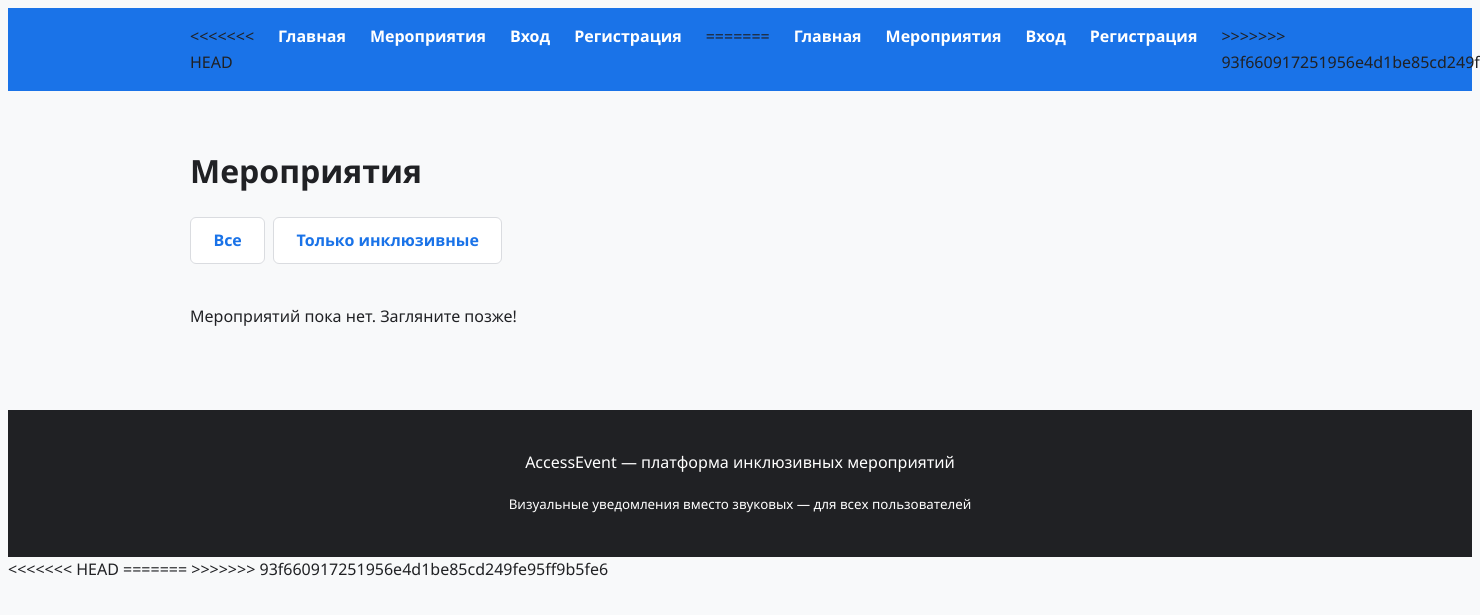
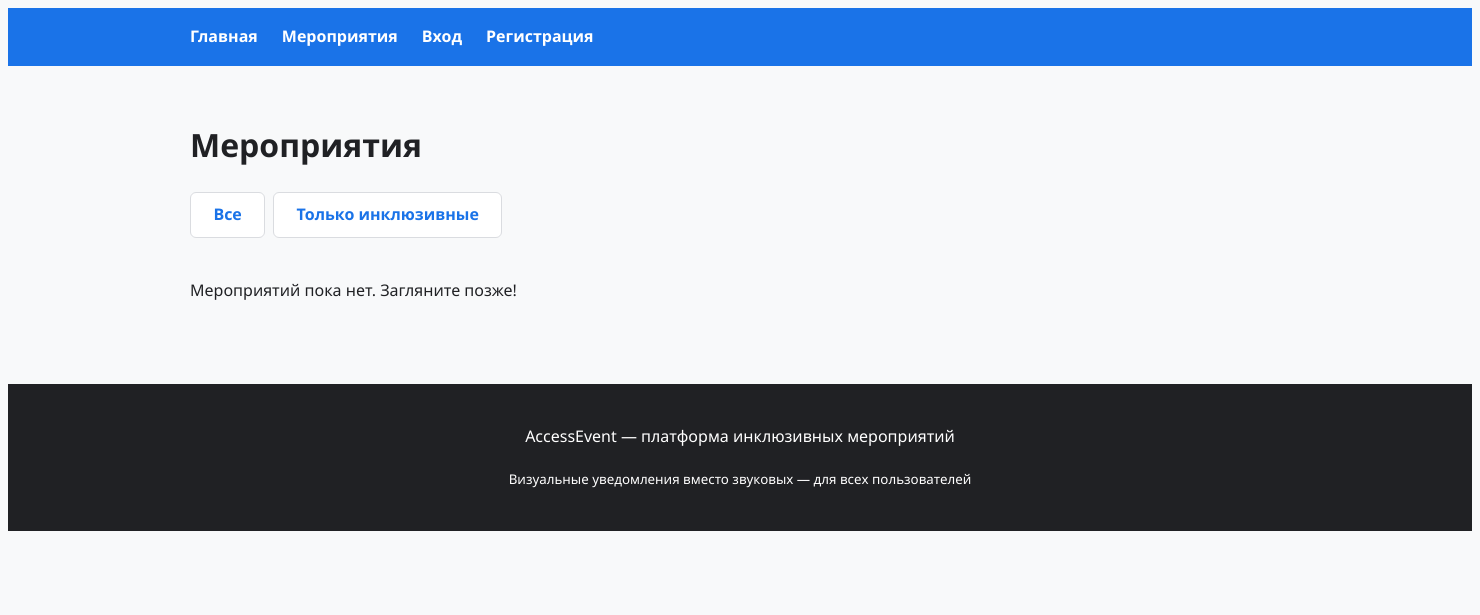
Before and after one commit to k1vem/access-event, a Flask app: page /events/1 in a window 1480 px wide; the page is wider, and only the part inside the window is pictured. Shown: the top 615 px of that part. Run offline with Flask 3, Linux system fonts and the light colour scheme.

Commit message:
Fix unresolved merge markers in Dockerfile and templates

```diff
--- a/templates/base.html
+++ b/templates/base.html
@@ -9,21 +9,10 @@
 <body>
     <header role="banner">
         <nav aria-label="Главное меню">
-<<<<<<< HEAD
-            <a href="{{ url_for('index_page') }}" class="nav-link">Главная</a>
-            <a href="{{ url_for('events_page') }}" class="nav-link">Мероприятия</a>
-            {% if session.get('user_id') %}
-                <a href="{{ url_for('logout_page') }}" class="nav-link" style="margin-left: auto;">Выйти ({{ session.get('username') }})</a>
-            {% else %}
-                <a href="{{ url_for('login_page') }}" class="nav-link" style="margin-left: auto;">Вход</a>
-                <a href="{{ url_for('register_page') }}" class="nav-link">Регистрация</a>
-            {% endif %}
-=======
             <a href="{{ url_for('index') }}" class="nav-link">Главная</a>
             <a href="{{ url_for('events_page') }}" class="nav-link">Мероприятия</a>
             <a href="{{ url_for('login_page') }}" class="nav-link">Вход</a>
             <a href="{{ url_for('register_page') }}" class="nav-link">Регистрация</a>
->>>>>>> 93f660917251956e4d1be85cd249fe95ff9b5fe6
         </nav>
     </header>
     <main role="main">
@@ -37,8 +26,4 @@
     <script src="{{ url_for('static', filename='js/main.js') }}"></script>
     {% block scripts %}{% endblock %}
 </body>
-<<<<<<< HEAD
 </html>
-=======
-</html>
->>>>>>> 93f660917251956e4d1be85cd249fe95ff9b5fe6
```
